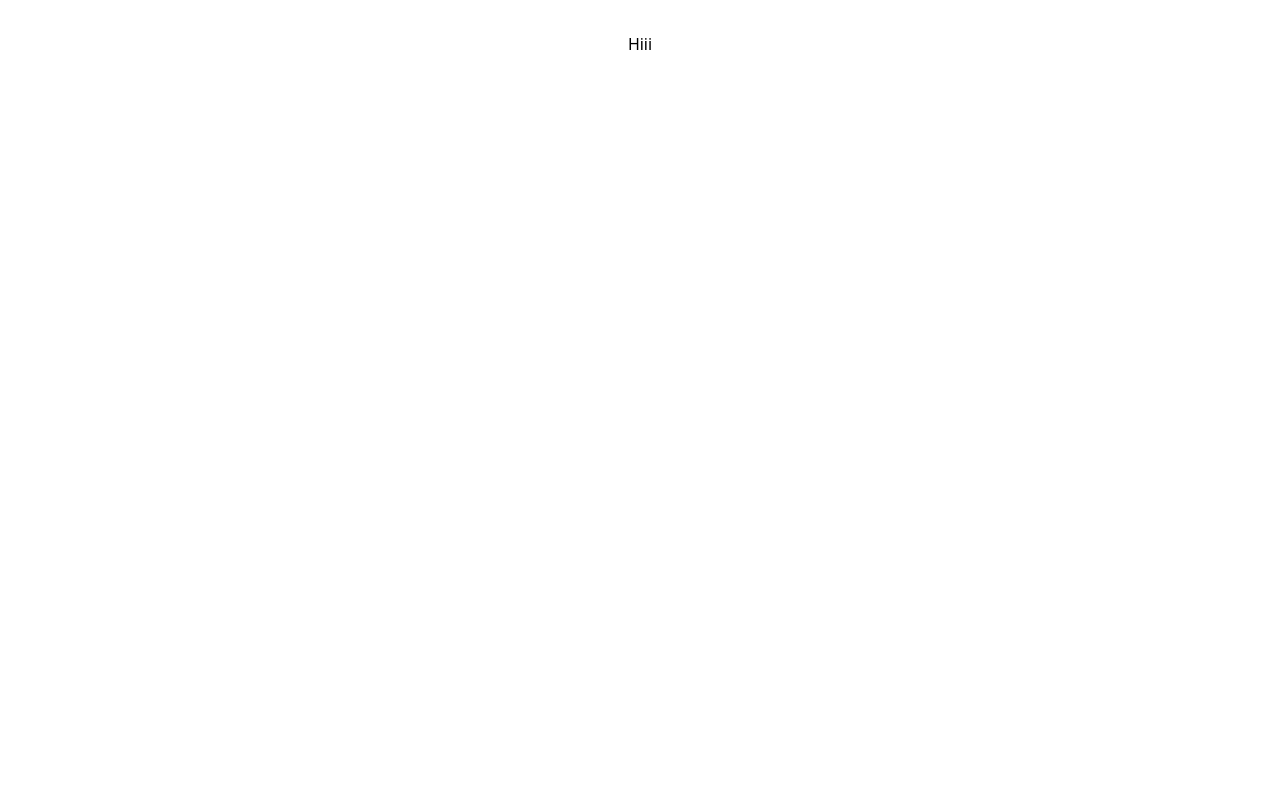
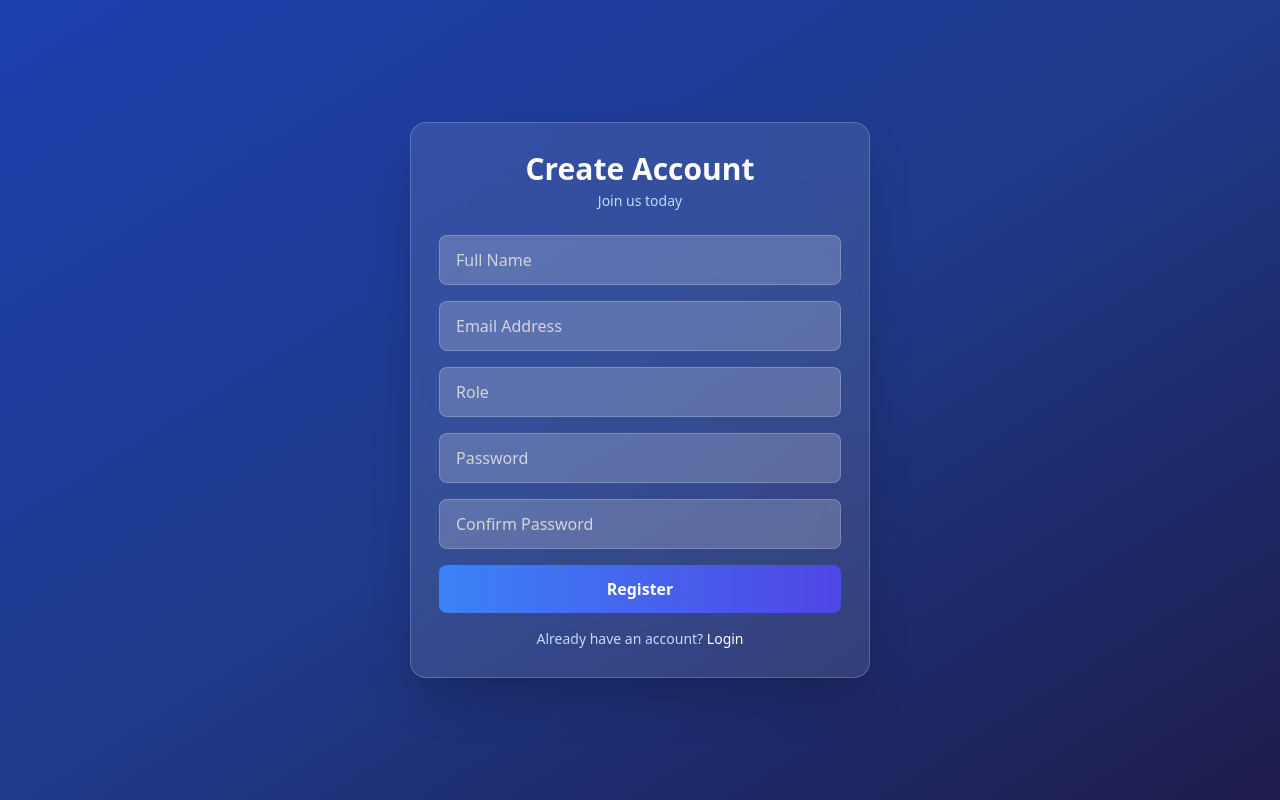
Before and after one commit to Akshay-Gupta10/OnlineAssessment, a React (Vite) app: page /register in a window 1280 px wide. Built offline with nearby package versions, Linux system fonts and the light colour scheme.

Commit message:
Added login and signup pages

```diff
--- a/src/App.jsx
+++ b/src/App.jsx
@@ -1,11 +1,15 @@
-import './App.css'
+import { Routes, Route } from "react-router-dom";
+import Login from "./auth/Login";
+import Register from "./auth/Register";
 
 function App() {
 
   return (
-    <>
-    <p>Hiii</p>
-    </>
+     <Routes>
+      <Route path="/" element={<Login />} />
+      <Route path="/register" element={<Register />} />
+      <Route path="/login" element={<Login />} />
+      </Routes>
   )
 }
 
--- /dev/null
+++ b/src/auth/Login.jsx
@@ -0,0 +1,80 @@
+import { useState } from "react";
+import { Link } from "react-router-dom";
+
+export default function Login() {
+  const [form, setForm] = useState({
+    email: "",
+    password: ""
+  });
+
+  const handleChange = (e) => {
+    setForm({ ...form, [e.target.name]: e.target.value });
+  };
+
+  const handleSubmit = (e) => {
+    e.preventDefault();
+
+    if (!form.email || !form.password) {
+      alert("Please fill all fields");
+      return;
+    }
+
+    console.log("Login Data:", form);
+    alert("Login Successful ✅");
+  };
+
+  return (
+    <div className="fixed inset-0 bg-gradient-to-br from-blue-800 via-blue-900 to-indigo-950 flex items-center justify-center">
+      {/* Card */}
+      <div className="w-[360px] bg-white/10 backdrop-blur-xl rounded-2xl shadow-2xl border border-white/20 p-7">
+
+        {/* Heading */}
+        <h2 className="text-3xl font-bold text-center text-white">Welcome Back</h2>
+        <p className="text-center text-blue-200 text-sm mt-1">Login to your account</p>
+
+        {/* Form */}
+        <form onSubmit={handleSubmit} className="mt-6 space-y-4">
+          {/* Email */}
+          <input
+            type="email"
+            name="email"
+            placeholder="Email Address"
+            value={form.email}
+            onChange={handleChange}
+            required
+            className="input"
+          />
+
+          {/* Password */}
+          <input
+            type="password"
+            name="password"
+            placeholder="Password"
+            value={form.password}
+            onChange={handleChange}
+            required
+            className="input"
+          />
+
+          {/* Button */}
+          <button
+            type="submit"
+            className="w-full py-3 rounded-lg bg-gradient-to-r from-blue-500 to-indigo-600 text-white font-semibold hover:opacity-90 transition"
+          >
+            Login
+          </button>
+        </form>
+
+        {/* Footer */}
+        <p className="text-center text-blue-200 text-sm mt-4">
+          Don't have an account?{" "}
+            <Link
+                to="/register"
+                className="text-white hover:underline cursor-pointer"
+            >Register
+            </Link>
+        </p>
+      </div>
+    </div>
+  );
+}
--- /dev/null
+++ b/src/auth/Register.jsx
@@ -0,0 +1,122 @@
+import { useState } from "react";
+import { Link } from "react-router-dom";
+
+export default function Register() {
+  const [form, setForm] = useState({
+    name: "",
+    email: "",
+    password: "",
+    confirmPassword: "",
+    role: ""
+  });
+
+
+  const handleChange = (e) => {
+    setForm({ ...form, [e.target.name]: e.target.value });
+  };
+
+  const handleSubmit = (e) => {
+    e.preventDefault();
+    if (form.password !== form.confirmPassword) {
+      alert("Passwords do not match");
+      return;
+    }
+    alert("Registered Successfully ✅");
+  };
+
+  return (
+    <div className="fixed inset-0 bg-gradient-to-br from-blue-800 via-blue-900 to-indigo-950 flex items-center justify-center">
+
+      {/* Card */}
+      <div className="w-[460px] bg-white/10 backdrop-blur-xl
+      rounded-2xl shadow-2xl border border-white/20 p-7">
+
+        <h2 className="text-3xl font-bold text-center text-white">
+          Create Account
+        </h2>
+
+        <p className="text-center text-blue-200 text-sm mt-1">
+          Join us today
+        </p>
+
+        <form className="mt-6 space-y-4" onSubmit={handleSubmit}>
+          <input
+            type="text"
+            name="name"
+            placeholder="Full Name"
+            className="input"
+            onChange={handleChange}
+            required
+          />
+
+          <input
+            type="email"
+            name="email"
+            placeholder="Email Address"
+            className="input"
+            onChange={handleChange}
+            required
+          />
+
+          <select
+            name="role"
+            value={form.role}
+            onChange={handleChange}
+            required
+            className={`input appearance-none cursor-pointer ${
+              form.role === "" ? "text-gray-300" : "text-white"
+            }`}
+          >
+            <option value="" disabled className="text-gray-500">
+              Role
+            </option>
+            <option value="user" className="text-black">
+              User
+            </option>
+            <option value="admin" className="text-black">
+              Admin
+            </option>
+          </select>
+
+
+          <input
+            type="password"
+            name="password"
+            placeholder="Password"
+            className="input"
+            onChange={handleChange}
+            required
+          />
+
+          <input
+            type="password"
+            name="confirmPassword"
+            placeholder="Confirm Password"
+            className="input"
+            onChange={handleChange}
+            required
+          />
+
+          <button
+            type="submit"
+            className="w-full py-3 rounded-lg
+            bg-gradient-to-r from-blue-500 to-indigo-600
+            text-white font-semibold hover:opacity-90 transition"
+          >
+            Register
+          </button>
+        </form>
+
+        <p className="text-center text-blue-200 text-sm mt-4">
+          Already have an account?{" "}
+          <Link
+                to="/login"
+                className="text-white hover:underline cursor-pointer"
+            >Login
+          </Link>
+
+        </p>
+      </div>
+    </div>
+  );
+}
```
